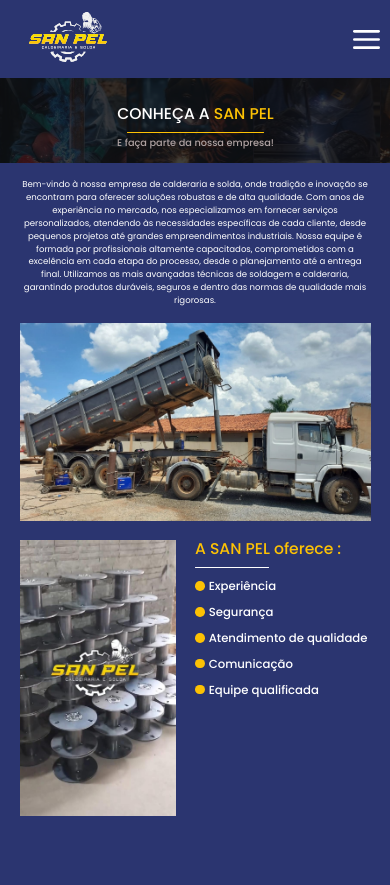
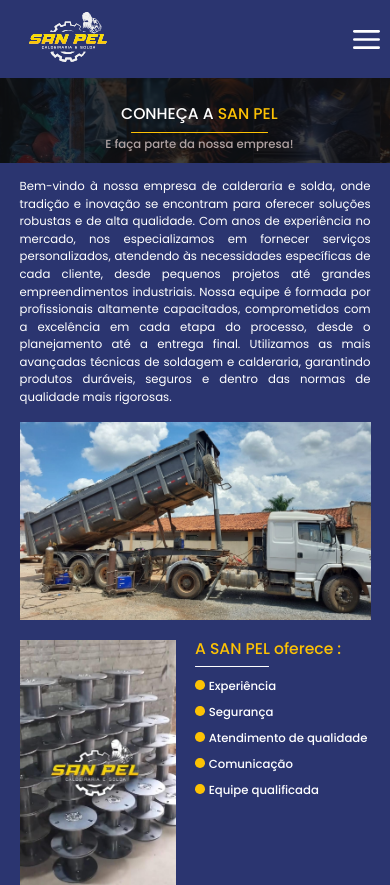
Before and after one commit to gustavopaixao06/San-Pel, a React (Vite) app: page /sobre in a window 390 px wide. Shown: the top 885 px of the page. Built offline with nearby package versions, Linux system fonts and the light colour scheme.

Commit message:
atualizando mobile

```diff
--- a/src/assets/css/home.css
+++ b/src/assets/css/home.css
@@ -427,7 +427,7 @@
     .info-home>p {
         width: 80%;
         color: white;
-        font-size: 2.5vw;
+        font-size: 2.8vw;
         margin-top: 2vw;
     }
 
@@ -441,7 +441,7 @@
     }
 
     .paragrafo p {
-        font-size: 2.5vw;
+        font-size: 3vw;
         width: 100%;
         margin-bottom: 4vw;
         text-align: center;
@@ -464,7 +464,7 @@
     }
 
     .botao button {
-        font-size: 2.5vw;
+        font-size: 3.5vw;
         border-radius: 1vw
     }
 
@@ -498,7 +498,7 @@
     .servicos p {
         color: #2B3570;
         text-align: center;
-        font-size: 2.5vw;
+        font-size: 3vw;
     }
 
 
--- a/src/assets/css/nossosServicos.css
+++ b/src/assets/css/nossosServicos.css
@@ -137,7 +137,7 @@
 
     .conheca-servicos h3 {
         color: #afa2a2;
-        font-size: 2.5vw;
+        font-size: 3vw;
     }
 
     .conheca-servicos {
@@ -159,7 +159,7 @@
     }
 
     .info-servicos p {
-        font-size: 2.5vw;
+        font-size: 3vw;
         color: white;
     }
 
--- a/src/assets/css/sobre.css
+++ b/src/assets/css/sobre.css
@@ -138,11 +138,11 @@
     }
 
     .conheca-sobre h3 {
-        font-size: 2.5vw;
+        font-size: 3vw;
     }
 
     .conheca-sobre {
-        margin-left: 30vw;
+        margin-left: 27vw;
         text-align: center;
         position: absolute;
         top: 7vw;
@@ -167,8 +167,9 @@
     }
 
     .descricao-sobre>p {
-        font-size: 2.2vw;
+        font-size: 3vw;
         color: white;
+        text-align: justify;
     }
 
     .descricao-sobre-img {
```
